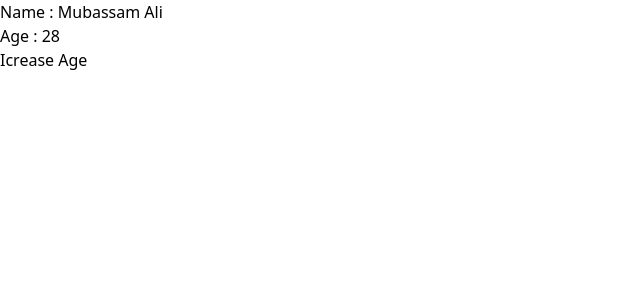
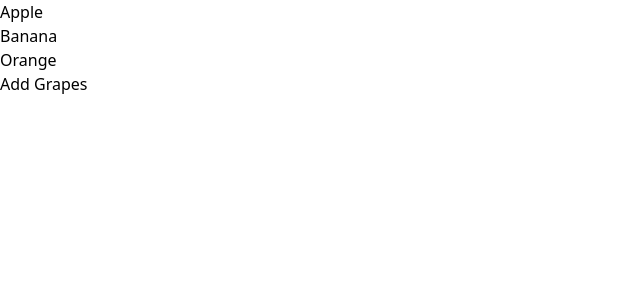
Before and after one commit to MubassamAli128/ReactClass2, a React (Vite) app: page / in a window 1280 px wide. Shown: the top 300 px of the page, without its empty margins (0-640 px from the left). Built offline with nearby package versions, Linux system fonts and the light colour scheme.

Commit message:
E4 Done!

```diff
--- a/src/App.jsx
+++ b/src/App.jsx
@@ -1,11 +1,11 @@
 import React from 'react'
 import './index.css';
-import E3 from './components/E3';
+import E4 from './components/E4';
 
 function App() {
   return(
     <>
-    <E3/>
+    <E4/>
     </>
   )
 }
--- a/src/components/E3.jsx
+++ /dev/null
@@ -1,21 +0,0 @@
-import React, { useState } from "react";
-import Button from "./Button"
-const E3=()=>{
-    const [user, setUser]=useState({
-        name:'Mubassam Ali',
-        age:28
-    });
-    const updateUser=()=>{
-        setUser({...user,age:29});
-    }
-
-    return(
-        <div>
-            <p>Name : {user.name}</p>
-            <p>Age : {user.age}</p>
-            <Button onClick={updateUser}>Icrease Age</Button>
-        </div>
-    )
-}
-
-export default E3;
--- /dev/null
+++ b/src/components/E4.jsx
@@ -0,0 +1,24 @@
+import React, { useState } from "react";
+import Button from "./Button"
+const E4=()=>{
+
+    const [items,setItems]=useState(['Apple','Banana','Orange']);
+    const addItem=()=>{
+        setItems([...items,'Grapes']);
+    };
+
+    return(
+        <div>
+            <ul>
+                {
+                    items.map((item,index)=>(
+                        <li key={index}>{item}</li>
+                    ))
+                }
+            </ul>
+            <Button onClick={addItem}>Add Grapes</Button>
+        </div>
+    )
+}
+
+export default E4;
```
